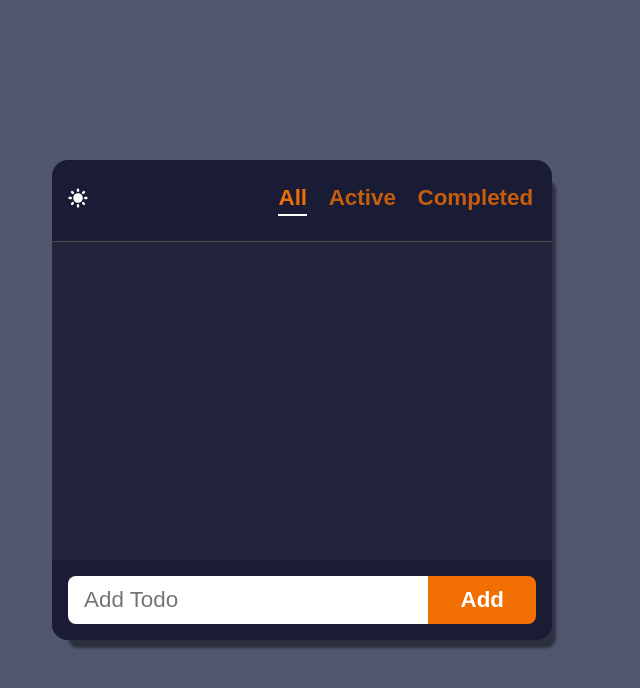
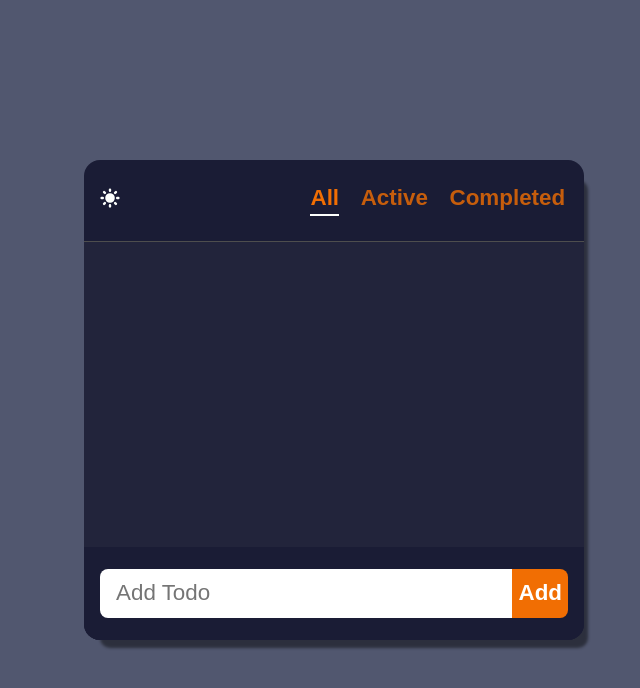
Before and after one commit to tjdwls5251/TodoWeb, a React (Create React App) app: page / in a window 1280 px wide. Shown: the top 688 px of the page, without its empty margins (306-946 px from the left). Built offline with nearby package versions, Linux system fonts and the light colour scheme.

Commit message:
fifth commit

```diff
--- a/src/component/AddTodo/AddTodo.module.css
+++ b/src/component/AddTodo/AddTodo.module.css
@@ -1,12 +1,12 @@
 .form{
     width:100%;
     display: flex;
-    padding: 1rem;
+    padding: 1.4rem 1rem;
     background-color: var(--color--bg-dark);
 }
 
 .input{
-    flex:1 1 auto;
+    flex:1 0 auto;
     font-size: 1.4rem;
     padding:0.7rem 1rem;
     border:none;
@@ -20,7 +20,7 @@
     color:var(--color-white);
     font-weight: bold;
     font-size: 1.4rem;
-    padding: 0 2rem;
+    padding: 0 auto;
     border-top-right-radius: 8px;
     border-bottom-right-radius: 8px;
 }
--- a/src/index.css
+++ b/src/index.css
@@ -22,7 +22,7 @@ body {
     sans-serif;
   -webkit-font-smoothing: antialiased;
   -moz-osx-font-smoothing: grayscale;
-  width:95vw;
+  width:100vw;
   height:100vh;
   display:flex;
   justify-content: center;
```
